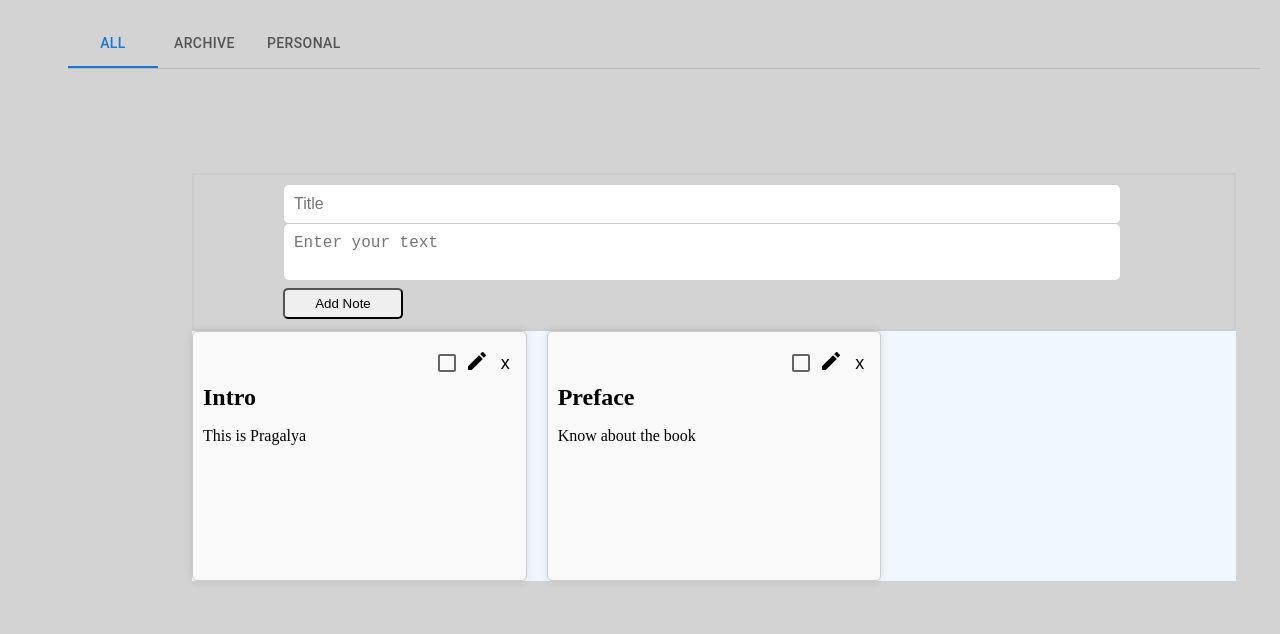
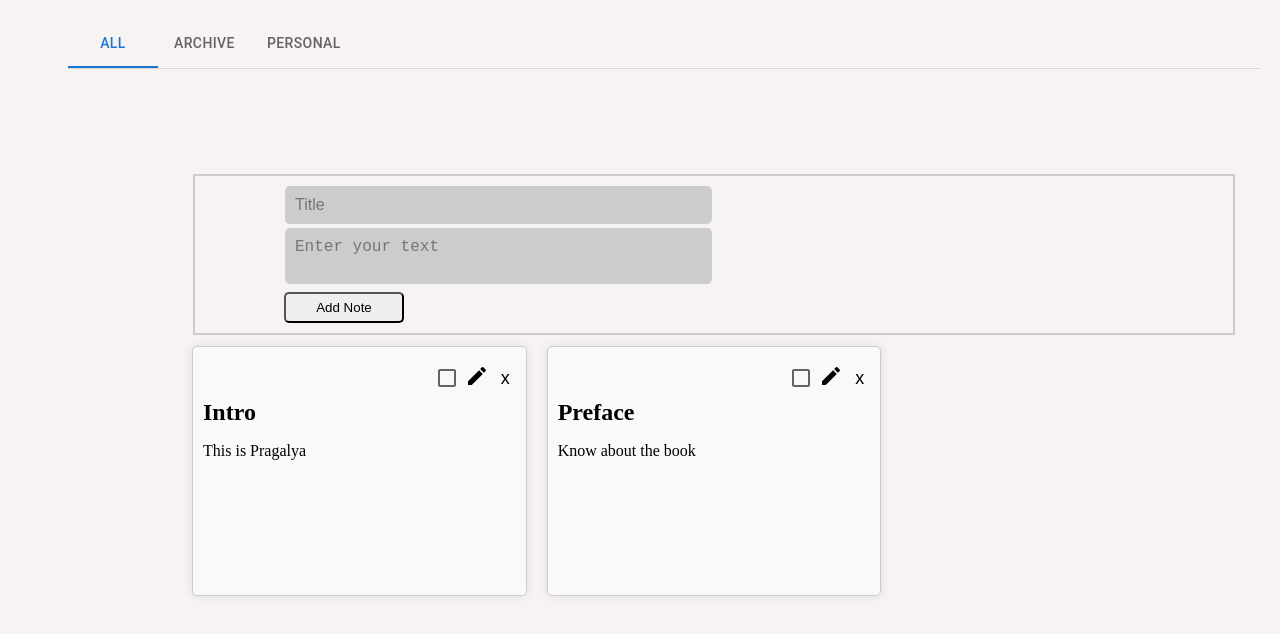
Before and after one commit to PragaL15/notes_app, a React (Vite) app: page / in a window 1280 px wide. Shown: the top 634 px of the page. Built offline with nearby package versions, Linux system fonts and the light colour scheme.

Commit message:
css modified

```diff
--- a/src/components/tabs.jsx
+++ b/src/components/tabs.jsx
@@ -5,6 +5,7 @@ import Box from '@mui/material/Box';
 import Checkbox from '@mui/material/Checkbox';
 import { useState } from 'react';
 import EditIcon from '@mui/icons-material/Edit';
+import AutorenewIcon from '@mui/icons-material/Autorenew';
 import SaveAltIcon from '@mui/icons-material/SaveAlt';
 import '../styles/BD.css';
 
@@ -39,8 +40,8 @@ function a11yProps(index) {
 
 export function BasicTabs() {
   const [value, setValue] = useState(0); // Controls which tab is displayed
-  const [title, setTitle] = useState(''); // Note title
-  const [text, setText] = useState(''); // Note text
+  const [title, setTitle] = useState('');
+  const [text, setText] = useState('');
   const [listOfNotes, setListOfNotes] = useState([
     {
       id: 1,
@@ -54,13 +55,11 @@ export function BasicTabs() {
     },
   ]);
   const [archivedNotes, setArchivedNotes] = useState([]); // Store archived notes
+  const [editingNoteId, setEditingNoteId] = useState(null); // To track which note is being edited
+  const [editedTitle, setEditedTitle] = useState('');
+  const [editedContent, setEditedContent] = useState('');
 
-  // States for editing functionality
-  const [editingNoteId, setEditingNoteId] = useState(null); // To track which note is being edited
-  const [editedTitle, setEditedTitle] = useState(''); // To hold the edited title
-  const [editedContent, setEditedContent] = useState(''); // To hold the edited content
 
-  // Add a new note
   const addNote = (event) => {
     event.preventDefault();
     const newNote = { id: Date.now(), title, content: text };
@@ -112,6 +111,19 @@ export function BasicTabs() {
     setEditedTitle(''); // Clear title input
     setEditedContent(''); // Clear content input
   };
+
+  const revokeArchive = (noteId) => {
+    // Find the note in the archivedNotes array
+    const noteToRemove = archivedNotes.find(note => note.id === noteId);
+
+    if (noteToRemove) {
+      // Remove the note from the archivedNotes array
+      setArchivedNotes(archivedNotes.filter(note => note.id !== noteId));
+     //to add those notes back to the Non-Archived notes array
+      setListOfNotes([...listOfNotes, noteToRemove]);
+    }
+  };
+
 
   return (
     <Box sx={{ width: '100%' }}>
@@ -195,6 +207,7 @@ export function BasicTabs() {
             <div className="note-item" key={note.id}>
               <h2>{note.title}</h2>
               <p>{note.content}</p>
+              <AutorenewIcon onClick= {() =>revokeArchive(note.id)}/>
             </div>
           ))}
         </div>
@@ -207,3 +220,7 @@ export function BasicTabs() {
     </Box>
   );
 }
+
+
+//if we store adding the note and editing the note in the same useState then while editing it will be displayed in
+//text input field.
--- a/src/styles/BD.css
+++ b/src/styles/BD.css
@@ -1,6 +1,6 @@
 body {
     margin: 20px;
-    background-color: lightgrey;
+    background-color: rgb(248, 243, 243);
   }
 
   .app-container {
@@ -14,20 +14,38 @@ body {
     padding: 10px;
   }
 
-  .text input,
+.text{
+  border: 1px solid transparent;
+}
+
+  .text input{
+    margin-bottom: 4px;
+    margin-left:80px ;
+    border: none;
+    width: 40%;
+    padding: 10px;
+    background-color: #ccc;
+  }
   .text textarea {
     margin-left:80px ;
     border: none;
-    width: 80%;
+    width: 40%;
     padding: 10px;
+    background-color: #ccc;
   }
 
-  .text input {
-    border-bottom: 1px solid #ccc;
+
+
+  .text {
+    border: 1px solid transparent; /* Transparent border */
+    background-color: transparent;
+    margin-bottom: 10px;
   }
+
 
   .text textarea {
     resize: none;
+
   }
   .button{
     width: 120px;
--- a/src/styles/NotesCom.css
+++ b/src/styles/NotesCom.css
@@ -1,5 +1,5 @@
-.notes-grid{
-  background-color: aliceblue;
+ .notes-grid{
+   background-color: transparent;
 }
 .flex{
   display: flex;
@@ -8,4 +8,5 @@
 .NotesAll{
   margin-top: 80px;
  margin-left: 100px;
+
 }
```
